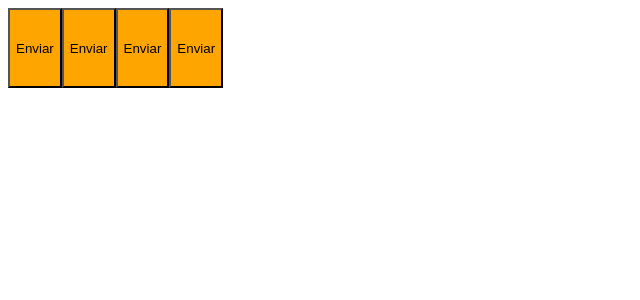
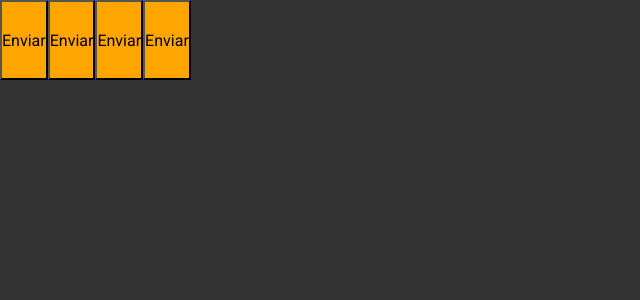
Before and after one commit to lucasdebeterco/ignite-timer, a React (Vite) app: page / in a window 1280 px wide. Shown: the top 300 px of the page, without its empty margins (0-640 px from the left). Built offline with nearby package versions, Linux system fonts and the light colour scheme.

Commit message:
using createGlobalStyle from styled-components

```diff
--- a/index.html
+++ b/index.html
@@ -1,9 +1,12 @@
 <!doctype html>
 <html lang="en">
     <head>
+        <link rel="preconnect" href="https://fonts.googleapis.com" />
+        <link rel="preconnect" href="https://fonts.gstatic.com" crossorigin />
         <meta charset="UTF-8"/>
         <link rel="icon" type="image/svg+xml" href="/favicon.svg"/>
         <meta name="viewport" content="width=device-width, initial-scale=1.0"/>
+        <link href="https://fonts.googleapis.com/css2?family=Inter:wght@700;900&family=Montserrat&family=Roboto+Mono:wght@700&family=Roboto:wght@400;700&display=swap" rel="stylesheet" />
         <title>Ignite Timer</title>
     </head>
     <body>
--- a/src/App.tsx
+++ b/src/App.tsx
@@ -1,6 +1,7 @@
 import { ThemeProvider } from 'styled-components'
 import { defaultTheme } from './styles/themes/default.ts'
 import { Button } from './styles/components/Button.tsx'
+import { GlobalStyle } from './styles/global.ts';
 
 export function App() {
     return (
@@ -9,6 +10,8 @@
             <Button></Button>
             <Button></Button>
             <Button></Button>
+
+            <GlobalStyle />
         </ThemeProvider>
     )
 }
--- /dev/null
+++ b/src/styles/global.ts
@@ -0,0 +1,20 @@
+import { createGlobalStyle } from 'styled-components'
+
+export const GlobalStyle = createGlobalStyle`
+    * {
+        margin: 0;
+        padding: 0;
+        box-sizing: border-box;
+    }
+
+    body {
+        background: #333;
+        color: #fff;
+    }
+
+    body, input, textarea, button {
+        font-family: 'Roboto', sans-serif;
+        font-weight: 400;
+        font-size: 1rem;
+    }
+`
```
